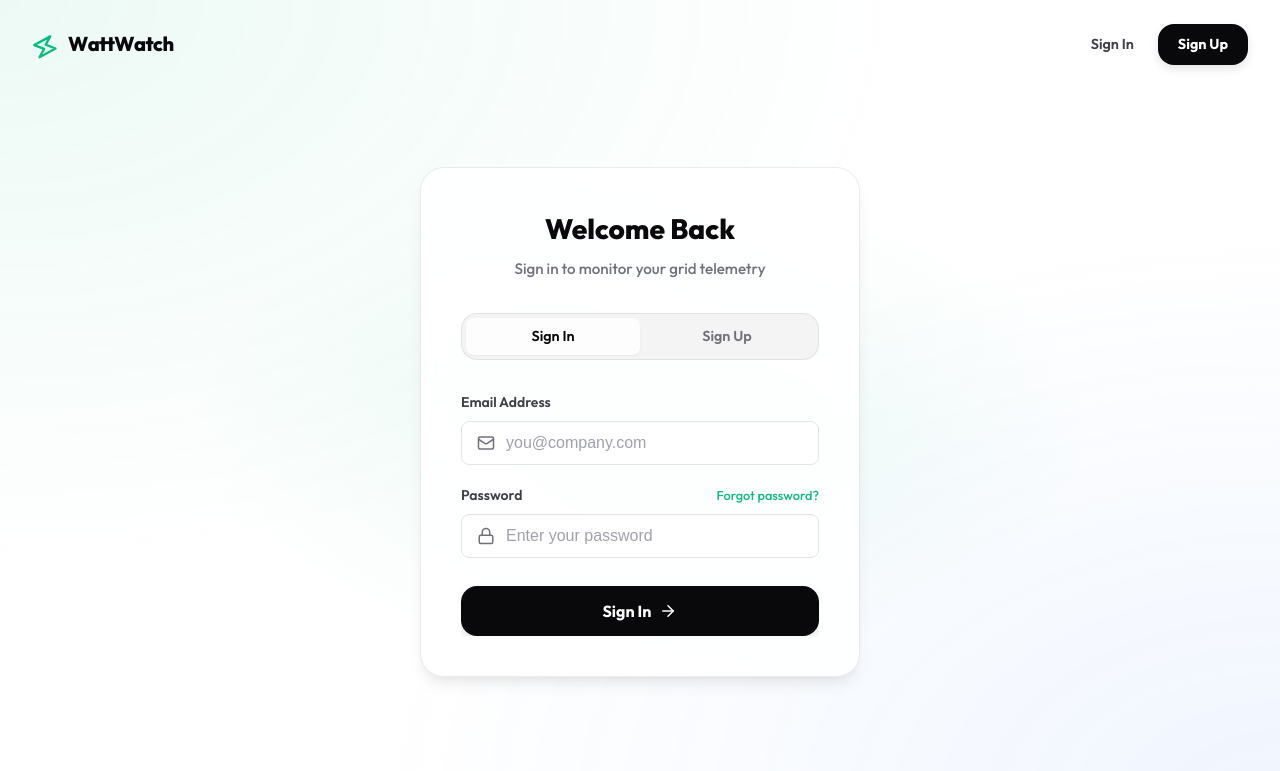
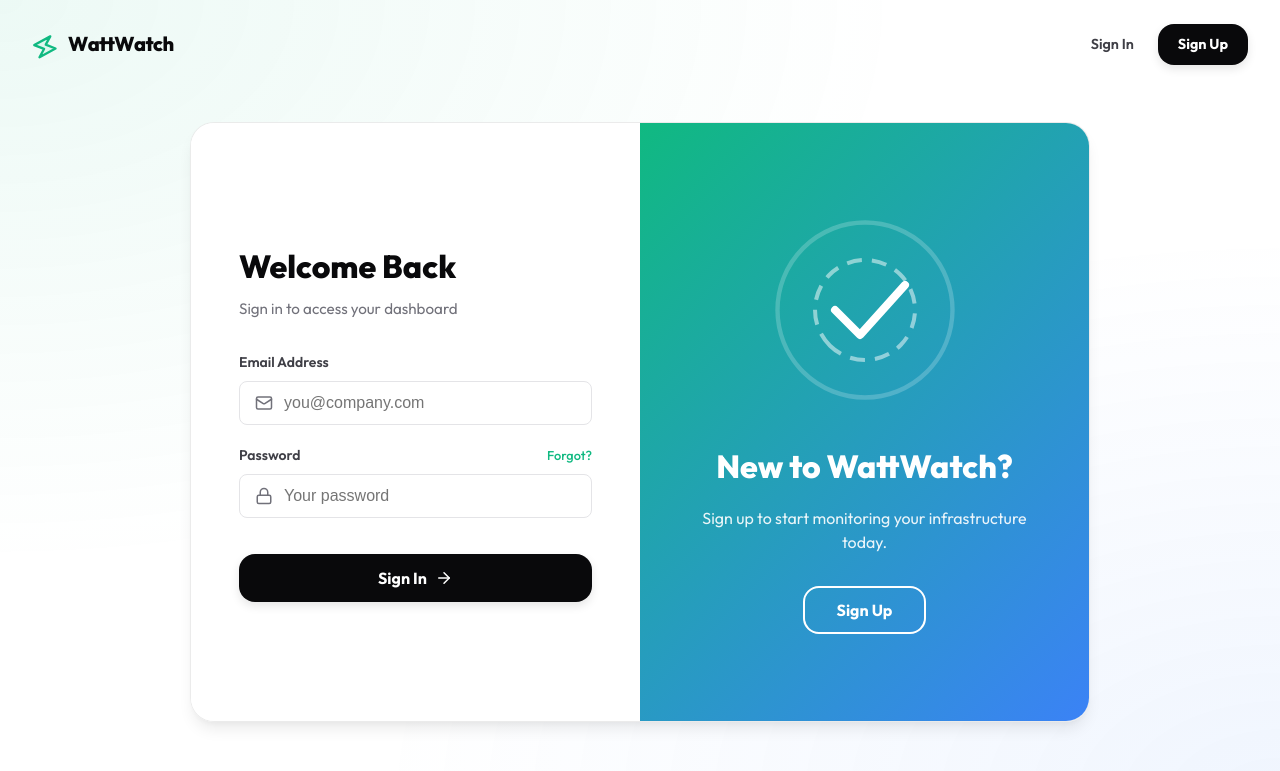
Before and after one commit to abhishekpatil8520-00/WattWatch, a React app in the folder frontend/: page /signin in a window 1280 px wide. Shown: the top 771 px of the page. Built offline with nearby package versions, Linux system fonts and the light colour scheme; the HTML template or start-up script is replaced by a standard one.

Commit message:
feat: redesign auth to a sliding double panel interface

```diff
--- a/frontend/src/pages/Auth.css
+++ b/frontend/src/pages/Auth.css
@@ -1,4 +1,4 @@
-.auth-container {
+.auth-split-wrapper {
   min-height: calc(100vh - 100px);
   display: flex;
   align-items: center;
@@ -7,25 +7,102 @@
   background-image: radial-gradient(at 50% 50%, rgba(16, 185, 129, 0.08) 0px, transparent 50%);
 }
 
-.auth-card {
+.auth-split-card {
+  position: relative;
   width: 100%;
-  max-width: 440px;
+  max-width: 900px;
+  height: 600px;
   background: var(--bg-card);
   backdrop-filter: blur(16px);
   -webkit-backdrop-filter: blur(16px);
   border: 1px solid var(--border-light);
   border-radius: var(--radius-xl);
-  padding: 2.5rem;
   box-shadow: var(--shadow-lg);
+  display: flex;
+  overflow: hidden;
+}
+
+.split-form-panel {
+  position: absolute;
+  top: 0;
+  left: 0;
+  width: 50%;
+  height: 100%;
+  padding: 3rem;
+  background: var(--bg-primary);
+  z-index: 2;
+  display: flex;
+  flex-direction: column;
+  justify-content: center;
+}
+
+.split-visual-panel {
+  position: absolute;
+  top: 0;
+  right: 0;
+  width: 50%;
+  height: 100%;
+  background: linear-gradient(135deg, var(--primary) 0%, var(--accent) 100%);
+  z-index: 3;
+  display: flex;
+  flex-direction: column;
+  align-items: center;
+  justify-content: center;
+  color: white;
+  padding: 3rem;
+  text-align: center;
+}
+
+.visual-content {
+  display: flex;
+  flex-direction: column;
+  align-items: center;
+  gap: 2rem;
+}
+
+.visual-svg-container {
+  width: 200px;
+  height: 200px;
+  display: flex;
+  align-items: center;
+  justify-content: center;
+}
+
+.visual-text h3 {
+  font-size: 2rem;
+  font-weight: 800;
+  margin: 0 0 1rem 0;
+  color: white;
+}
+
+.visual-text p {
+  font-size: 1rem;
+  opacity: 0.9;
+  margin: 0 0 2rem 0;
+}
+
+.toggle-btn-outline {
+  background: transparent;
+  border: 2px solid white;
+  color: white;
+  padding: 0.75rem 2rem;
+  border-radius: var(--radius-lg);
+  font-weight: 700;
+  font-size: 1rem;
+  transition: all 0.3s ease;
+}
+
+.toggle-btn-outline:hover {
+  background: white;
+  color: var(--primary);
 }
 
 .auth-header {
-  text-align: center;
   margin-bottom: 2rem;
 }
 
 .auth-header h2 {
-  font-size: 1.75rem;
+  font-size: 2rem;
   font-weight: 800;
   margin: 0 0 0.5rem 0;
   color: var(--text-primary);
@@ -35,7 +112,6 @@
   color: var(--text-muted);
   margin: 0;
   font-size: 0.95rem;
-  font-weight: 500;
 }
 
 .auth-error {
@@ -68,6 +144,7 @@
   display: flex;
   flex-direction: column;
   gap: 1.25rem;
+  width: 100%;
 }
 
 .input-group {
@@ -116,16 +193,11 @@
   font-size: 1rem;
   transition: all 0.2s;
   outline: none;
-  box-shadow: inset 0 1px 2px rgba(0,0,0,0.02);
 }
 
 .input-wrapper input:focus {
   border-color: var(--primary);
   box-shadow: 0 0 0 1px var(--primary);
-}
-
-.input-wrapper input::placeholder {
-  color: #a1a1aa;
 }
 
 .auth-submit-btn {
@@ -137,11 +209,12 @@
   background-color: var(--text-primary);
   color: var(--bg-primary);
   padding: 0.875rem;
-  margin-top: 0.5rem;
+  margin-top: 1rem;
   font-weight: 700;
   font-size: 1rem;
   border-radius: var(--radius-lg);
   box-shadow: 0 4px 10px rgba(0,0,0,0.1);
+  border: none;
 }
 
 .auth-submit-btn:hover:not(:disabled) {
@@ -151,70 +224,39 @@
   box-shadow: 0 6px 15px rgba(0,0,0,0.15);
 }
 
-.auth-submit-btn:disabled {
-  opacity: 0.7;
-  cursor: not-allowed;
-  transform: none;
-  box-shadow: none;
+.mobile-toggle-text {
+  display: none;
+  text-align: center;
+  margin-top: 1rem;
+  font-size: 0.9rem;
+  color: var(--text-muted);
 }
 
-.auth-footer {
-  margin-top: 2rem;
-  text-align: center;
+.toggle-link {
+  color: var(--primary);
+  font-weight: 700;
+  cursor: pointer;
 }
 
-.auth-footer p {
-  color: var(--text-muted);
-  font-size: 0.875rem;
-  margin: 0;
-  font-weight: 500;
+/* Responsive adjustments */
+@media (max-width: 768px) {
+  .auth-split-card {
+    height: auto;
+    min-height: 600px;
+    flex-direction: column;
   }
 
-.auth-link {
-  color: var(--primary);
-  font-weight: 600;
+  .split-visual-panel {
+    display: none;
   }
 
-.auth-link:hover {
-  text-decoration: underline;
+  .split-form-panel {
+    width: 100%;
+    position: relative;
+    transform: none !important;
   }
 
-/* Sliding Toggle Slider */
-.auth-toggle-slider {
-  display: flex;
-  position: relative;
-  background: var(--bg-secondary);
-  border-radius: var(--radius-lg);
-  padding: 4px;
-  margin-bottom: 2rem;
-  border: 1px solid var(--border-light);
+  .mobile-toggle-text {
+    display: block;
   }
-
-.toggle-option {
-  flex: 1;
-  text-align: center;
-  padding: 0.5rem 1rem;
-  font-weight: 600;
-  font-size: 0.9rem;
-  cursor: pointer;
-  position: relative;
-  z-index: 2;
-  transition: color 0.3s ease;
 }
-
-.toggle-highlighter {
-  position: absolute;
-  top: 4px;
-  left: 4px;
-  width: calc(50% - 4px);
-  height: calc(100% - 8px);
-  background: var(--bg-card);
-  border-radius: var(--radius-md);
-  box-shadow: var(--shadow-sm);
-  z-index: 1;
-}
-
-.auth-form-container {
-  position: relative;
-  overflow: hidden;
-}
--- a/frontend/src/pages/Auth.jsx
+++ b/frontend/src/pages/Auth.jsx
@@ -1,5 +1,5 @@
 import React, { useState, useEffect } from 'react';
-import { useNavigate, useLocation } from 'react-router-dom';
+import { useNavigate, useLocation, Link } from 'react-router-dom';
 import { Mail, Lock, User, ArrowRight, AlertCircle, CheckCircle2 } from 'lucide-react';
 import { motion, AnimatePresence } from 'framer-motion';
 import './Auth.css';
@@ -58,69 +58,30 @@ const Auth = () => {
     }
   };
 
-  const variants = {
-    enter: (direction) => {
-      return {
-        x: direction > 0 ? 100 : -100,
-        opacity: 0
-      };
-    },
-    center: {
-      zIndex: 1,
-      x: 0,
-      opacity: 1
-    },
-    exit: (direction) => {
-      return {
-        zIndex: 0,
-        x: direction < 0 ? 100 : -100,
-        opacity: 0
-      };
-    }
-  };
-
-  const direction = isSignIn ? -1 : 1;
-
-  const toggleAuthMode = (mode) => {
+  const toggleMode = () => {
     setError('');
     setSuccess('');
-    if (mode === 'signin' && !isSignIn) {
+    if (isSignIn) {
+      navigate('/signup');
+    } else {
       navigate('/signin');
-    } else if (mode === 'signup' && isSignIn) {
-      navigate('/signup');
     }
   };
 
   return (
-    <div className="auth-container">
-      <div className="auth-card">
+    <div className="auth-split-wrapper">
+      <div className="auth-split-card glass">
+
+        {/* FORM PANEL (Slides Right when Sign Up) */}
+        <motion.div
+          className="split-form-panel"
+          initial={false}
+          animate={{ x: isSignIn ? "0%" : "100%" }}
+          transition={{ type: "spring", stiffness: 300, damping: 30 }}
+        >
           <div className="auth-header">
-          <h2>{isSignIn ? 'Welcome Back' : 'Create an Account'}</h2>
-          <p>{isSignIn ? 'Sign in to monitor your grid telemetry' : 'Join WattWatch to monitor your smart grids'}</p>
-        </div>
-
-        {/* Sliding Toggle */}
-        <div className="auth-toggle-slider">
-          <div
-            className="toggle-option"
-            onClick={() => toggleAuthMode('signin')}
-            style={{ color: isSignIn ? 'var(--text-primary)' : 'var(--text-muted)' }}
-          >
-            Sign In
-          </div>
-          <div
-            className="toggle-option"
-            onClick={() => toggleAuthMode('signup')}
-            style={{ color: !isSignIn ? 'var(--text-primary)' : 'var(--text-muted)' }}
-          >
-            Sign Up
-          </div>
-          <motion.div
-            className="toggle-highlighter"
-            initial={false}
-            animate={{ x: isSignIn ? '0%' : '100%' }}
-            transition={{ type: "spring", stiffness: 300, damping: 30 }}
-          />
+            <h2>{isSignIn ? 'Welcome Back' : 'Create Account'}</h2>
+            <p>{isSignIn ? 'Sign in to access your dashboard' : 'Register to monitor smart grids'}</p>
           </div>
 
           {error && (
@@ -137,35 +98,25 @@ const Auth = () => {
             </div>
           )}
 
-        <div className="auth-form-container">
-          <AnimatePresence initial={false} custom={direction} mode="wait">
+          <AnimatePresence mode="wait">
             <motion.form
               key={isSignIn ? 'signin' : 'signup'}
-              custom={direction}
-              variants={variants}
-              initial="enter"
-              animate="center"
-              exit="exit"
-              transition={{
-                x: { type: "spring", stiffness: 300, damping: 30 },
-                opacity: { duration: 0.2 }
-              }}
+              initial={{ opacity: 0, y: 20 }}
+              animate={{ opacity: 1, y: 0 }}
+              exit={{ opacity: 0, y: -20 }}
+              transition={{ duration: 0.2 }}
               onSubmit={handleSubmit}
               className="auth-form"
             >
-
               {!isSignIn && (
                 <div className="input-group">
                   <label htmlFor="name">Full Name</label>
                   <div className="input-wrapper">
                     <User className="input-icon" size={18} />
                     <input
-                      type="text"
-                      id="name"
-                      value={name}
+                      type="text" id="name" value={name}
                       onChange={(e) => setName(e.target.value)}
-                      placeholder="John Doe"
-                      required={!isSignIn}
+                      placeholder="John Doe" required={!isSignIn}
                     />
                   </div>
                 </div>
@@ -176,12 +127,9 @@ const Auth = () => {
                 <div className="input-wrapper">
                   <Mail className="input-icon" size={18} />
                   <input
-                    type="email"
-                    id="email"
-                    value={email}
+                    type="email" id="email" value={email}
                     onChange={(e) => setEmail(e.target.value)}
-                    placeholder="you@company.com"
-                    required
+                    placeholder="you@company.com" required
                   />
                 </div>
               </div>
@@ -189,29 +137,87 @@ const Auth = () => {
               <div className="input-group">
                 <div className="password-label-group">
                   <label htmlFor="password">Password</label>
-                  {isSignIn && <a href="#" className="forgot-password">Forgot password?</a>}
+                  {isSignIn && <Link to="#" className="forgot-password">Forgot?</Link>}
                 </div>
                 <div className="input-wrapper">
                   <Lock className="input-icon" size={18} />
                   <input
-                    type="password"
-                    id="password"
-                    value={password}
+                    type="password" id="password" value={password}
                     onChange={(e) => setPassword(e.target.value)}
-                    placeholder={isSignIn ? "Enter your password" : "Create a strong password"}
-                    required
+                    placeholder={isSignIn ? "Your password" : "Create a password"} required
                   />
                 </div>
               </div>
 
               <button type="submit" className="auth-submit-btn" disabled={loading}>
                 {loading ? (isSignIn ? 'Signing In...' : 'Creating Account...') : (
-                  <>{isSignIn ? 'Sign In' : 'Create Account'} <ArrowRight size={18} /></>
+                  <>{isSignIn ? 'Sign In' : 'Sign Up'} <ArrowRight size={18} /></>
                 )}
               </button>
+
+              {/* Mobile toggle text (only visible on small screens) */}
+              <p className="mobile-toggle-text">
+                {isSignIn ? "Don't have an account? " : "Already have an account? "}
+                <span onClick={toggleMode} className="toggle-link">
+                  {isSignIn ? "Sign Up" : "Sign In"}
+                </span>
+              </p>
             </motion.form>
           </AnimatePresence>
+        </motion.div>
+
+        {/* VISUAL PANEL (Slides Left when Sign Up) */}
+        <motion.div
+          className="split-visual-panel"
+          initial={false}
+          animate={{ x: isSignIn ? "0%" : "-100%" }}
+          transition={{ type: "spring", stiffness: 300, damping: 30 }}
+        >
+          <div className="visual-content">
+            <AnimatePresence mode="wait">
+              <motion.div
+                key={isSignIn ? 'signin-visual' : 'signup-visual'}
+                initial={{ opacity: 0, scale: 0.8 }}
+                animate={{ opacity: 1, scale: 1 }}
+                exit={{ opacity: 0, scale: 0.8 }}
+                transition={{ duration: 0.3 }}
+                className="visual-svg-container"
+              >
+                {isSignIn ? (
+                  /* Abstract SVG for Sign In */
+                  <svg viewBox="0 0 200 200" xmlns="http://www.w3.org/2000/svg" className="w-full h-full max-w-[250px]">
+                    <motion.circle cx="100" cy="100" r="80" fill="none" stroke="rgba(255,255,255,0.2)" strokeWidth="4"
+                      animate={{ scale: [1, 1.1, 1] }} transition={{ duration: 4, repeat: Infinity }} />
+                    <motion.circle cx="100" cy="100" r="50" fill="none" stroke="rgba(255,255,255,0.5)" strokeWidth="4" strokeDasharray="15,10"
+                      animate={{ rotate: 360 }} transition={{ duration: 15, repeat: Infinity, ease: "linear" }} />
+                    <path d="M70 100 L95 125 L140 75" fill="none" stroke="white" strokeWidth="8" strokeLinecap="round" strokeLinejoin="round" />
+                  </svg>
+                ) : (
+                  /* Abstract SVG for Sign Up */
+                  <svg viewBox="0 0 200 200" xmlns="http://www.w3.org/2000/svg" className="w-full h-full max-w-[250px]">
+                    <motion.rect x="40" y="40" width="120" height="120" rx="20" fill="none" stroke="rgba(255,255,255,0.2)" strokeWidth="4"
+                      animate={{ rotate: [0, 90, 180, 270, 360] }} transition={{ duration: 8, repeat: Infinity, ease: "linear" }} />
+                    <motion.circle cx="100" cy="100" r="30" fill="white"
+                      animate={{ scale: [1, 1.2, 1] }} transition={{ duration: 2, repeat: Infinity }} />
+                    <circle cx="100" cy="40" r="8" fill="white" />
+                    <circle cx="160" cy="100" r="8" fill="white" />
+                    <circle cx="100" cy="160" r="8" fill="white" />
+                    <circle cx="40" cy="100" r="8" fill="white" />
+                  </svg>
+                )}
+              </motion.div>
+            </AnimatePresence>
+
+            <div className="visual-text">
+              <h3>{isSignIn ? "New to WattWatch?" : "Already with us?"}</h3>
+              <p>{isSignIn ? "Sign up to start monitoring your infrastructure today." : "Log back in to keep track of your analytics."}</p>
+              <button className="toggle-btn-outline" onClick={toggleMode} type="button">
+                {isSignIn ? "Sign Up" : "Sign In"}
+              </button>
             </div>
+          </div>
+        </motion.div>
+
       </div>
     </div>
   );
```
Lines whose indentation alone changed are shown as unchanged.
